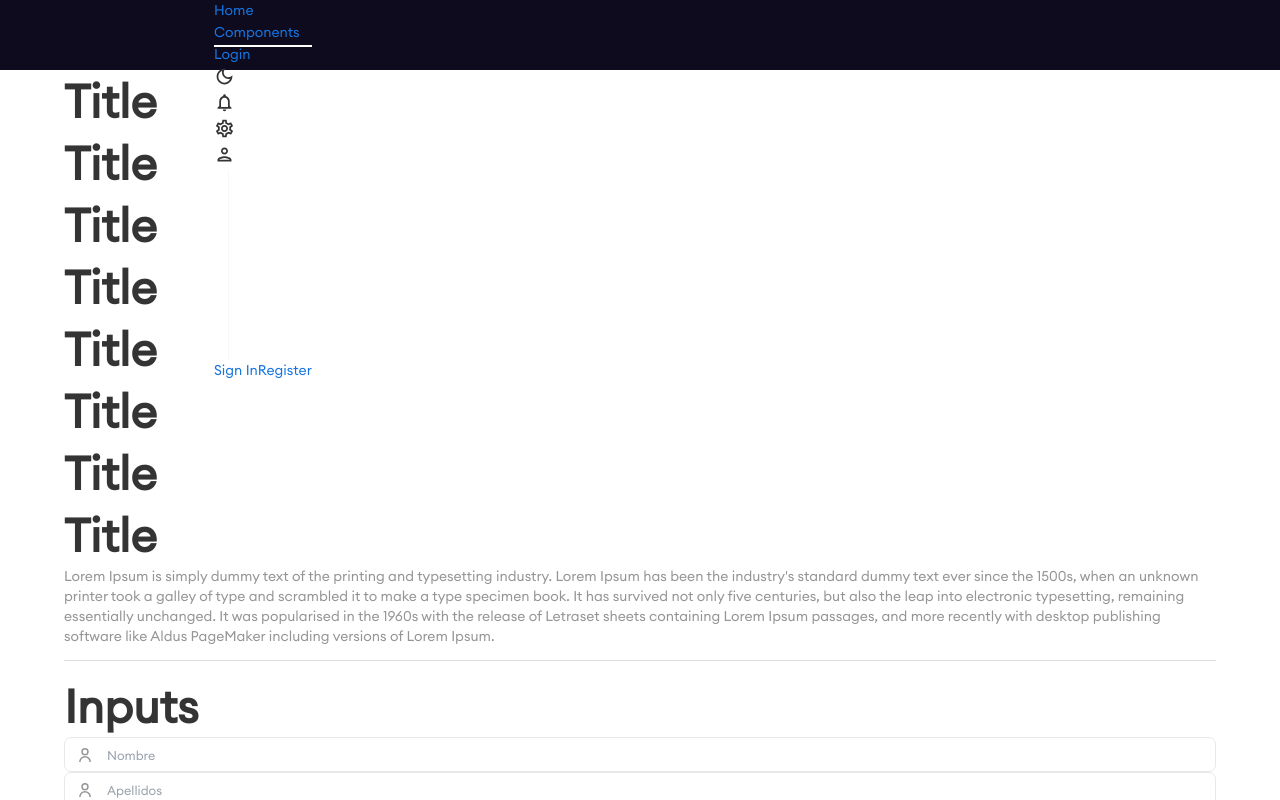
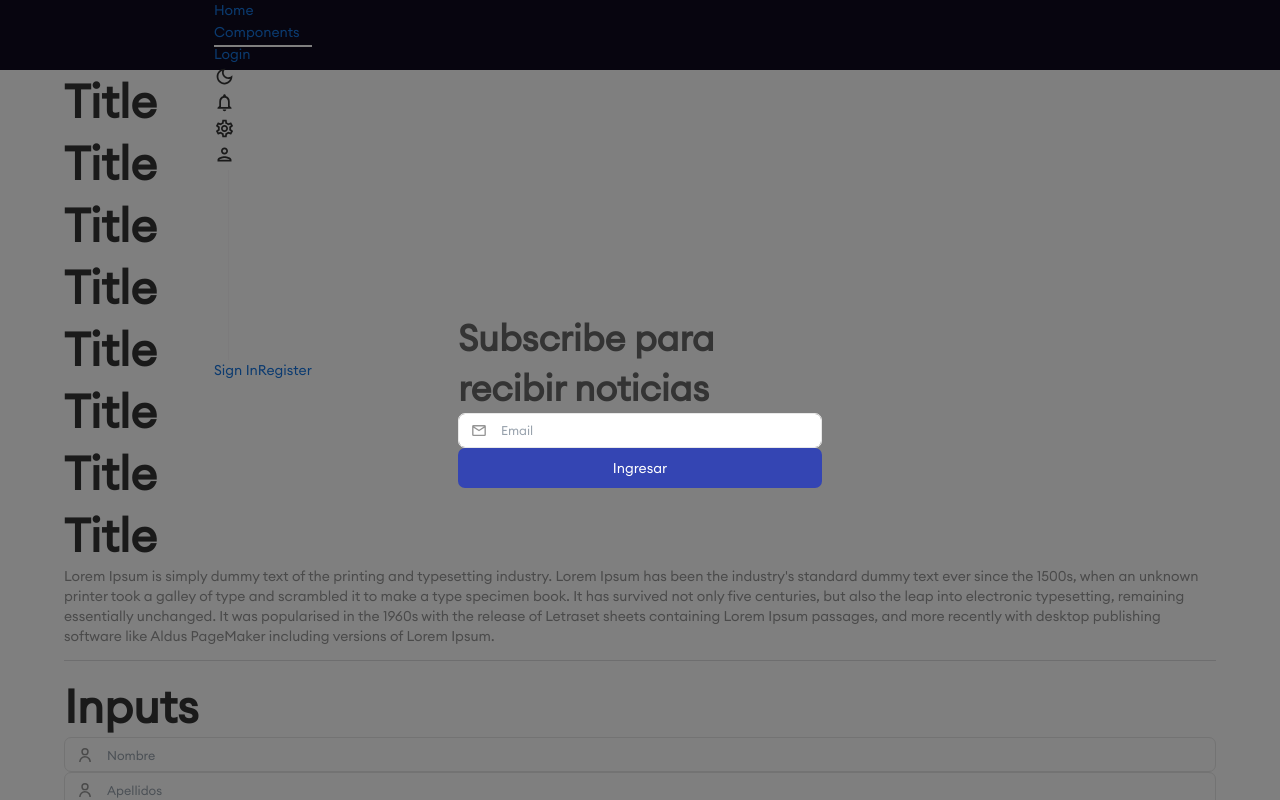
Before and after one commit to mataqque/scalable-project, a React (Vite) app: page /components in a window 1280 px wide. Shown: the top 800 px of the page. Built offline with nearby package versions, Linux system fonts and the light colour scheme.

Commit message:
feat: :lipstick: created modal
created modal global.

```diff
--- a/src/assets/scss/icons.scss
+++ b/src/assets/scss/icons.scss
@@ -4,3 +4,6 @@
 .icon-delete {
 	mask-image: url('../../assets/images/global/icons/icons-trash.svg');
 }
+.icon-close {
+	mask-image: url('../../assets/images/global/icons/close-icon.svg');
+}
--- /dev/null
+++ b/src/components/UI/GlobalComponents/modal/modal.tsx
@@ -0,0 +1,93 @@
+import styled from 'styled-components';
+import { useState } from 'react';
+import { IconMask } from '../../inputs/styled/IconDownStyleSelect';
+interface IModalProps {
+	className?: string;
+	children: any;
+}
+
+export const ModalStyled = styled.div`
+	position: fixed;
+	top: 0;
+	left: 0;
+	right: 0;
+	bottom: 0;
+	width: 100%;
+	height: 100vh;
+	background-color: rgba(0, 0, 0, 0.5);
+	z-index: 21;
+	display: flex;
+	align-items: center;
+	justify-content: center;
+	opacity: 0;
+	pointer-events: none;
+	&.close {
+		animation: closeModal 0.2s forwards;
+	}
+	&.open {
+		animation: openModal 0.2s forwards;
+	}
+	@keyframes openModal {
+		0% {
+			opacity: 0;
+			pointer-events: none;
+		}
+		20% {
+			pointer-events: all;
+		}
+		100% {
+			pointer-events: all;
+			opacity: 1;
+		}
+	}
+	@keyframes closeModal {
+		0% {
+			opacity: 1;
+			poiner-events: all;
+		}
+		20% {
+			poiner-events: none;
+		}
+		99% {
+			display: flex;
+		}
+		100% {
+			poiner-events: none;
+			display: none;
+			opacity: 0;
+		}
+	}
+	.icon-close {
+		z-index: 2;
+		position: absolute;
+		right: 1rem;
+		top: 1rem;
+	}
+	.content-modal {
+		width: 30rem;
+		height: max-content;
+		position: relative;
+		padding: 2rem;
+		border-radius: 0.5rem;
+	}
+`;
+
+export const Modal = ({ children, className, ...rest }: IModalProps) => {
+	const [stateModal, setStateModal] = useState<string>('open');
+	const closeModal = () => {
+		setStateModal('close');
+	};
+	return (
+		<ModalStyled className={'modal ' + stateModal + (className ? className : '')} {...rest}>
+			<div className='content-modal bg-white'>
+				<IconMask
+					className='icon-close bg-black w-5 h-5 cursor-pointer'
+					onClick={() => {
+						closeModal();
+					}}
+				></IconMask>
+				{children}
+			</div>
+		</ModalStyled>
+	);
+};
--- /dev/null
+++ b/src/components/contentmodals/form.tsx
@@ -0,0 +1,36 @@
+import { useState } from 'react';
+import { ButtonSubmit } from '../../pages/Account/login/components/ButtonSubmit.styled';
+import { FormStyled } from '../UI/GlobalComponents/Form/form';
+import { InputText } from '../UI/inputs/inputText';
+import { FormContainer } from '../helpers/common/forms/Form';
+import mail from '../../assets/images/Account/icons/mail.svg?url';
+
+import * as Yup from 'yup';
+import { LoginSchema } from '../helpers/common/forms/constraints/ValidatonSchemas';
+
+export const FormCaptureEmail = () => {
+	const [initialValues, setInitialValues] = useState<{ email: string }>({
+		email: '',
+	});
+	const handleSubmit = async (values: any) => {
+		console.log(values);
+	};
+	return (
+		<FormContainer initialValues={initialValues} validationSchema={LoginSchema} onSubmit={handleSubmit}>
+			{(form: any) => {
+				const { handleSubmit, isSubmitting } = form;
+				return (
+					<FormStyled onSubmit={handleSubmit} autoComplete={'off'}>
+						<h2 className='text-2xl text-center mt-2 mb-4'>Subscribe para recibir noticias</h2>
+						<div className='mb-2'>
+							<InputText name='email' placeholder='Email' form={form} icon={mail} />
+						</div>
+						<ButtonSubmit type='submit' className='bg-primary'>
+							Ingresar
+						</ButtonSubmit>
+					</FormStyled>
+				);
+			}}
+		</FormContainer>
+	);
+};
--- a/src/pages/Account/login/components/ButtonSubmit.styled.tsx
+++ b/src/pages/Account/login/components/ButtonSubmit.styled.tsx
@@ -3,7 +3,7 @@ import styled from 'styled-components';
 export const ButtonSubmit = styled.button`
 	width: 100%;
 	height: 40px;
-	background-color: var(--bottom);
+	background-color: var(--secondary);
 	border-radius: 0.5rem;
 	color: white;
 	transition: 0.5s;
@@ -11,6 +11,6 @@ export const ButtonSubmit = styled.button`
 		height: 40px;
 	}
 	&:hover {
-		box-shadow: 0px 6px 31px #852dda70;
+		box-shadow: 0px 6px 31px #2d38da6f;
 	}
 `;
--- a/src/pages/Components/Components.tsx
+++ b/src/pages/Components/Components.tsx
@@ -268,7 +268,7 @@ export default function Components() {
 						<ButtonOutline className='mb-2 text-white hover:border-danger hover:bg-danger hover:text-white border-danger mr-2 text-danger'>Action button</ButtonOutline>
 						<ButtonOutline className='mb-2 text-white hover:border-purple-500 hover:bg-purple-500 hover:text-white border-purple-500 mr-2 text-purple-500'>Action button</ButtonOutline>
 					</div>
-					<div className='flex flex-wrap'>
+					<div className='flex flex-wrap mb-6'>
 						<BtnIcon className='mr-2 flex items-center justify-center border-success'>
 							<IconMask className='icon-edit bg-success w-1/2 h-1/2' />
 						</BtnIcon>
--- a/src/router.tsx
+++ b/src/router.tsx
@@ -8,11 +8,16 @@ import { PrivateRoutes } from './routes/PrivateRoutes';
 import { PublicRoutes } from './routes/PublicRoutes';
 import { Header } from './components/helpers/header/header';
 import { verifyCredential } from './components/TypeRoute/domain/verifyCredentials.service';
+import { Modal } from './components/UI/GlobalComponents/modal/modal';
+import { FormCaptureEmail } from './components/contentmodals/form';
 
 export default function RoutesDom(props: any): JSX.Element {
 	return (
 		<Router>
 			<ToastContainer />
+			<Modal>
+				<FormCaptureEmail />
+			</Modal>
 			<Header />
 			<Routes>
 				<Route path='/account' element={<PublicRoute>{PublicRoutes.Account}</PublicRoute>}>
```
